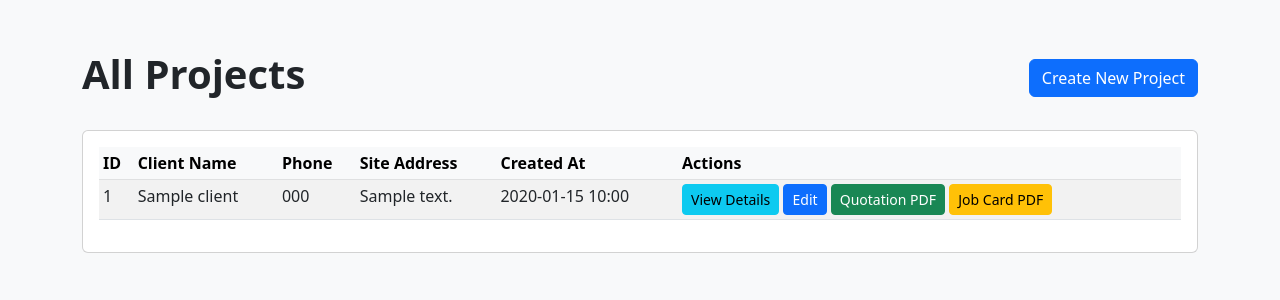
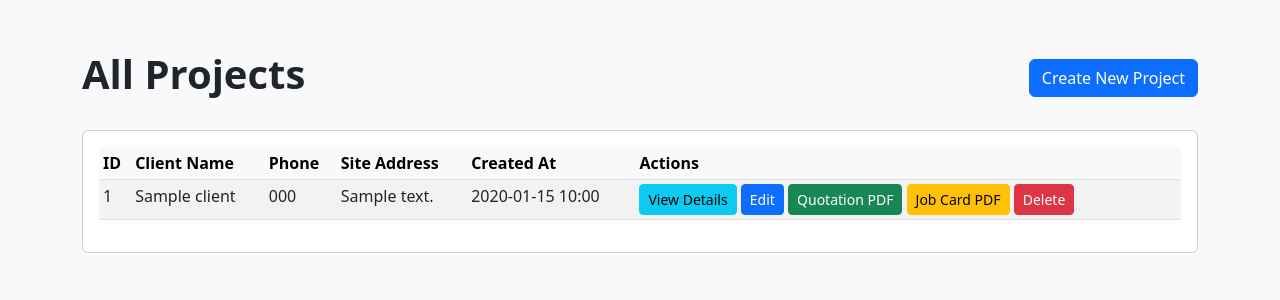
Before and after one commit to readywebsites/navkar_arts, a Django app: page /projects/ in a window 1280 px wide. Shown: the top 300 px of the page. Run offline with Django 3.2, Linux system fonts and the light colour scheme; tables that the repository leaves empty hold one stand-in row (values such as "Sample post").

Commit message:
delete functionalty

```diff
--- a/generator/urls.py
+++ b/generator/urls.py
@@ -10,4 +10,5 @@ urlpatterns = [
     path('projects/<int:project_id>/', views.project_detail_view, name='project_detail'),
     path('projects/<int:project_id>/quotation/', views.generate_quotation_pdf, name='quotation_pdf'),
     path('projects/<int:project_id>/jobcard/', views.generate_job_card_pdf, name='job_card_pdf'),
+    path('projects/delete/<int:project_id>/', views.delete_project_view, name='delete_project'),
 ]
--- a/generator/views.py
+++ b/generator/views.py
@@ -6,6 +6,7 @@ from .models import Client, Project, QuotationItem, JobCardItem, AddonItem
 from urllib.parse import quote
 from asgiref.sync import async_to_sync
 from playwright.async_api import async_playwright
+from django.views.decorators.http import require_POST
 
 
 # ================= HOME =================
@@ -122,6 +123,15 @@ def project_list_view(request):
     projects = Project.objects.all().order_by('-id')
     return render(request, 'generator/project_list.html', {'projects': projects})
 
+# ================= DELETE PROJECT =================
+
+@require_POST
+def delete_project_view(request, project_id):
+    project = get_object_or_404(Project, id=project_id)
+    project.delete()
+    # Optionally, add a success message here using Django's messaging framework
+    return redirect('generator:project_list')
+
 
 # ================= PROJECT DETAIL =================
 
--- a/templates/generator/project_list.html
+++ b/templates/generator/project_list.html
@@ -54,6 +54,10 @@
                                 <a href="{% url 'generator:edit_project' project.id %}" class="btn btn-primary btn-sm">Edit</a>
                                 <a href="{% url 'generator:quotation_pdf' project.id %}" class="btn btn-success btn-sm" target="_blank">Quotation PDF</a>
                                 <a href="{% url 'generator:job_card_pdf' project.id %}" class="btn btn-warning btn-sm" target="_blank">Job Card PDF</a>
+                                <form action="{% url 'generator:delete_project' project.id %}" method="post" class="d-inline">
+                                    {% csrf_token %}
+                                    <button type="submit" class="btn btn-danger btn-sm" onclick="return confirm('Are you sure you want to delete this project? This action cannot be undone.');">Delete</button>
+                                </form>
                             </td>
                         </tr>
                         {% endfor %}
```
